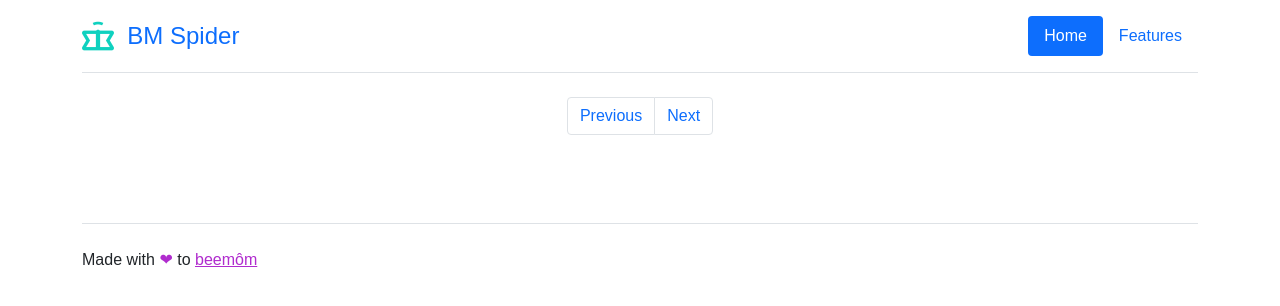
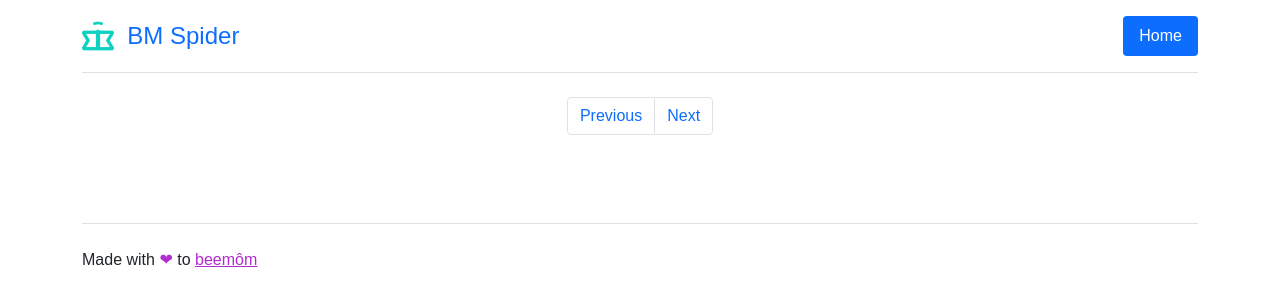
Before and after one commit to christianalcantara/bmspider, a Python web app: template templates/home.html in a window 1280 px wide. Shown: the top 306 px of the page. Run offline with Jinja, Linux system fonts and the light colour scheme; the template is opened without the code that fills it, so the values that code supplies are empty.

Commit message:
:sparkles: remove menu

```diff
--- a/templates/layout.html
+++ b/templates/layout.html
@@ -23,7 +23,7 @@
             <li class="nav-item">
               <a href="/" class="nav-link active" aria-current="page">Home</a>
             </li>
-            <li class="nav-item"><a href="#" class="nav-link">Features</a></li>
+            <!--li class="nav-item"><a href="#" class="nav-link">Features</a></li-->
           </ul>
         </header>
       </div>
```
